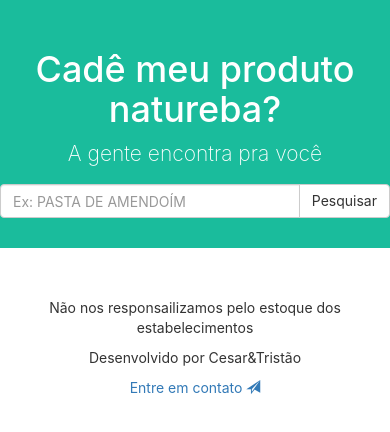
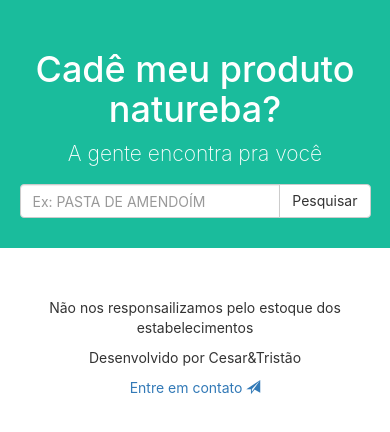
Before and after one commit to matheustristao/radarnaturebaclient, a React (Create React App) app in the folder client/: page / in a window 390 px wide. Shown: the top 432 px of the page. Built offline with nearby package versions, Linux system fonts and the light colour scheme.

Commit message:
fix bug key

```diff
--- a/client/src/App.js
+++ b/client/src/App.js
@@ -42,8 +42,6 @@ class App extends React.Component {
       )
   }
   pesquisaProdutoDetail = (event) => {
-
-    console.log(event.target);
 
     fetch(this.state.endpointServer + "/produtoDetail?idProduto=" + event.target.id)
       .then(res => res.json())
@@ -103,7 +101,7 @@ class App extends React.Component {
         <div className="jumbotron text-center">
           <h1>Cadê meu produto natureba?</h1>
           <p>A gente encontra pra você</p>
-          <div className="form-inline">
+          <div className="form-inline formJumbo">
             <div className="input-group">
               <input id="inputProduto" className="form-control" size="40" type="text" value={this.state.inputproduto} onChange={this.handleChange} placeholder="Ex: PASTA DE AMENDOÍM" />
               <div className="input-group-btn">
@@ -124,11 +122,10 @@ class App extends React.Component {
                 {
                   this.state.arrayProdutos.map(function (d, idx) {
                     return (
-                      <div className="col-sm-3 resultList">
+                      <div className="col-sm-3 resultList" key = {idx}>
                         <a className="list-group-item list-group-item-action btnProdutoDetail"
                           id={d.idProduto}
-                          href="#"
-                          key={idx}>
+                          href="#">
                           Nome: {d.nomeProduto}
                           <br></br>
                           Marca: {d.marcaProduto}
@@ -155,8 +152,8 @@ class App extends React.Component {
 
                 {this.state.arrayLojas.map(function (d, idx) {
                   return (
-                    <ul id="produtoDetail" className="list-group">
-                      <li id={d.idLoja} className="list-group-item btnProdutoDetail" key={idx}>
+                    <ul id="produtoDetail" className="list-group" key={idx}>
+                      <li id={d.idLoja} className="list-group-item btnProdutoDetail">
                         <p>{d.nomeLoja}</p>
                         <p><span>Facebook:</span> <a href={d.enderecosVirtuais.facebook} target="_blank"> {d.enderecosVirtuais.facebook} </a></p>
                         <p><span>Instagram:</span> <a href={d.enderecosVirtuais.instagram} target="_blank"> {d.enderecosVirtuais.instagram} </a></p>
@@ -164,8 +161,8 @@ class App extends React.Component {
 
                         {d.endereco.map(function (d, idx) {
                           return (
-                            <ul>
-                              <li className="list-group-item btnProdutoDetail" key={idx}>
+                            <ul key={idx}>
+                              <li className="list-group-item btnProdutoDetail" >
                                 <p><span>Endereço {idx + 1}:</span>  {d.local}</p>
                                 <p><span>Telefone:</span>  {d.telefone}</p>
                               </li>
--- a/client/src/index.css
+++ b/client/src/index.css
@@ -17,6 +17,10 @@ code {
   color: #ffffff;
 }
 
+.formJumbo{
+  padding: 0px 5%;
+}
+
 .resultList{
   margin-top: 20px;
 }
```
